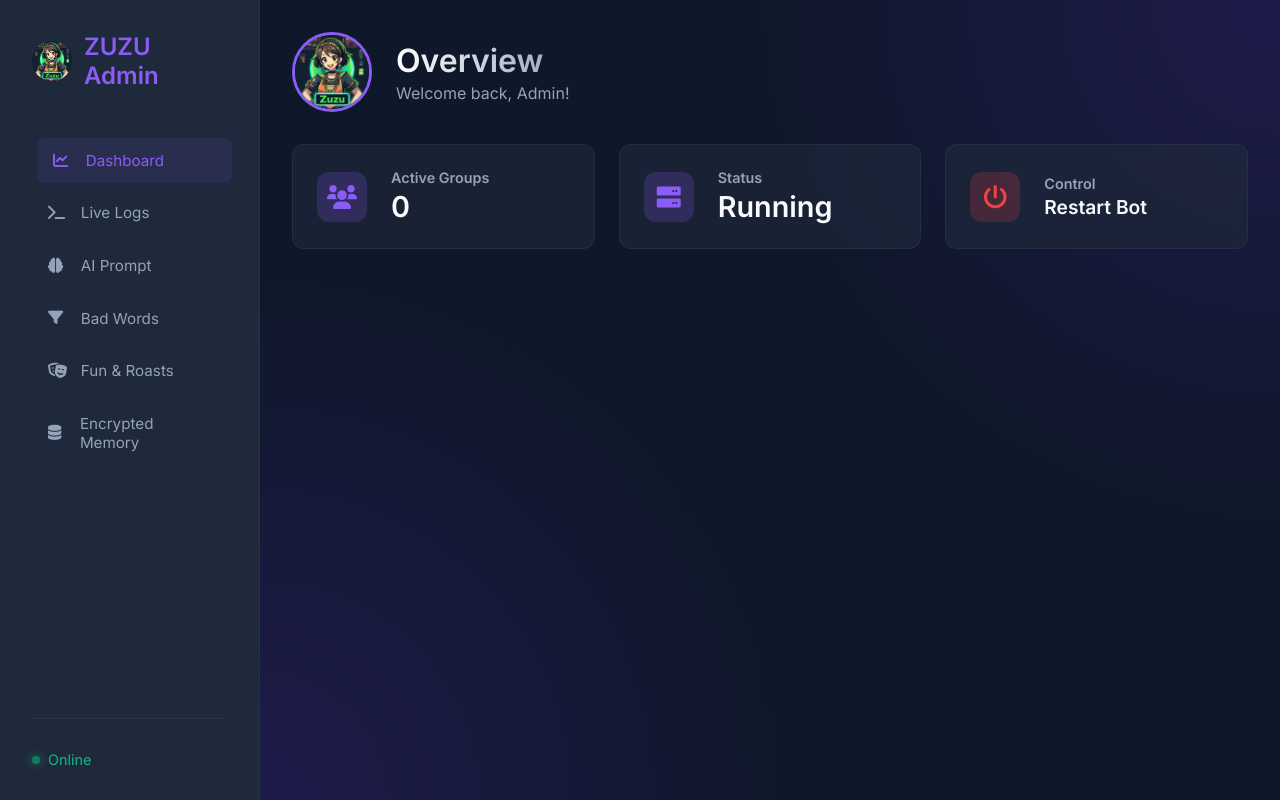
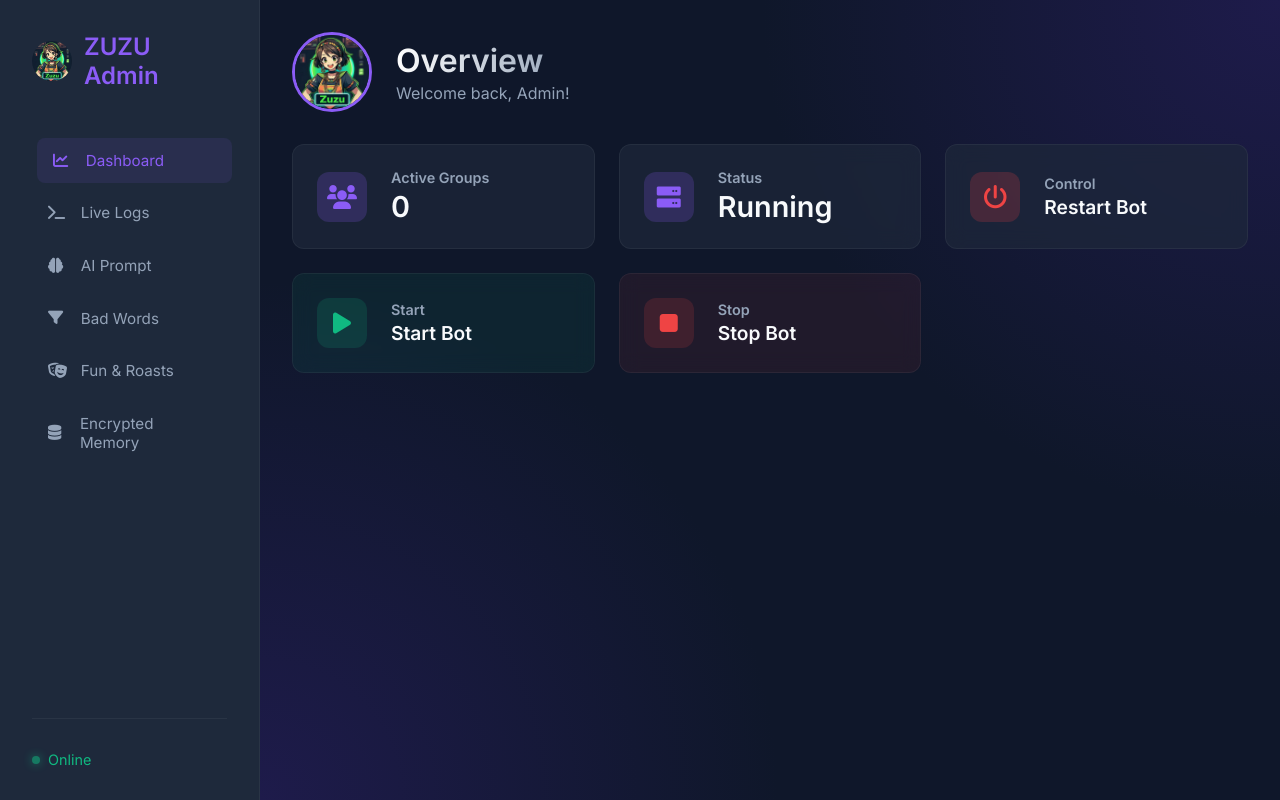
Before and after one commit to Badmaneers/ZUZU-Bot, a Flask app: page /dashboard in a window 1280 px wide. Run offline with Flask 3, Linux system fonts and the light colour scheme; the visitor is signed in with stand-in values (Sample User, id 1); parts of the project's set-up code (start-up, migrations or seed data) failed here and were passed over.

Commit message:
feat: Add start and stop controls for bot process in dashboard

```diff
--- a/bot/main.py
+++ b/bot/main.py
@@ -70,6 +70,31 @@ def api_status():
     status = "running" if BOT_PROCESS and BOT_PROCESS.poll() is None else "stopped"
     return flask.jsonify({"status": status})
 
+@app.route('/api/control/stop', methods=['POST'])
+@login_required
+def api_stop():
+    global BOT_PROCESS, SHOULD_RESTART
+    SHOULD_RESTART = False
+    if BOT_PROCESS:
+        logging.info("Stopping bot process via dashboard...")
+        BOT_PROCESS.terminate()
+        try:
+            BOT_PROCESS.wait(timeout=5)
+        except subprocess.TimeoutExpired:
+            BOT_PROCESS.kill()
+        BOT_PROCESS = None
+    return flask.jsonify({"success": True, "message": "Bot stopped."})
+
+@app.route('/api/control/start', methods=['POST'])
+@login_required
+def api_start():
+    global BOT_PROCESS, SHOULD_RESTART
+    if BOT_PROCESS and BOT_PROCESS.poll() is None:
+        return flask.jsonify({"success": False, "message": "Bot is already running."})
+    SHOULD_RESTART = True
+    threading.Thread(target=start_bot_worker).start()
+    return flask.jsonify({"success": True, "message": "Bot start signal sent."})
+
 def run_flask():
     app.run(host="0.0.0.0", port=8080)
 
--- a/bot/static/script.js
+++ b/bot/static/script.js
@@ -472,3 +472,34 @@ async function refreshMemory() {
         await loadMemoryChat(currentMemoryKey);
     }
 }
+
+async function stopBot() {
+    if(!confirm("Are you sure you want to stop the bot process?")) return;
+    try {
+        const res = await fetch('/api/control/stop', {method: 'POST'});
+        const data = await res.json();
+        if(data.success) {
+            alert("Bot stopped.");
+            checkStatus();
+        } else {
+            alert("Error: " + data.message);
+        }
+    } catch(e) {
+        alert("Request failed: " + e);
+    }
+}
+
+async function startBot() {
+    try {
+        const res = await fetch('/api/control/start', {method: 'POST'});
+        const data = await res.json();
+        if(data.success) {
+            alert("Bot start signal sent.");
+            checkStatus();
+        } else {
+            alert("Error: " + data.message);
+        }
+    } catch(e) {
+        alert("Request failed: " + e);
+    }
+}
--- a/bot/templates/dashboard.html
+++ b/bot/templates/dashboard.html
@@ -75,6 +75,20 @@
                         <div class="info">
                             <h3>Control</h3>
                             <p style="font-size:1.2rem;">Restart Bot</p>
+                        </div>
+                    </div>
+                    <div class="stat-card" style="cursor:pointer; background:rgba(16,185,129,0.08);" onclick="startBot()">
+                        <div class="icon" style="color:var(--success); background:rgba(16,185,129,0.15);"><i class="fa-solid fa-play"></i></div>
+                        <div class="info">
+                            <h3>Start</h3>
+                            <p style="font-size:1.2rem;">Start Bot</p>
+                        </div>
+                    </div>
+                    <div class="stat-card" style="cursor:pointer; background:rgba(239,68,68,0.08);" onclick="stopBot()">
+                        <div class="icon" style="color:var(--danger); background:rgba(239,68,68,0.15);"><i class="fa-solid fa-stop"></i></div>
+                        <div class="info">
+                            <h3>Stop</h3>
+                            <p style="font-size:1.2rem;">Stop Bot</p>
                         </div>
                     </div>
                 </div>
```
